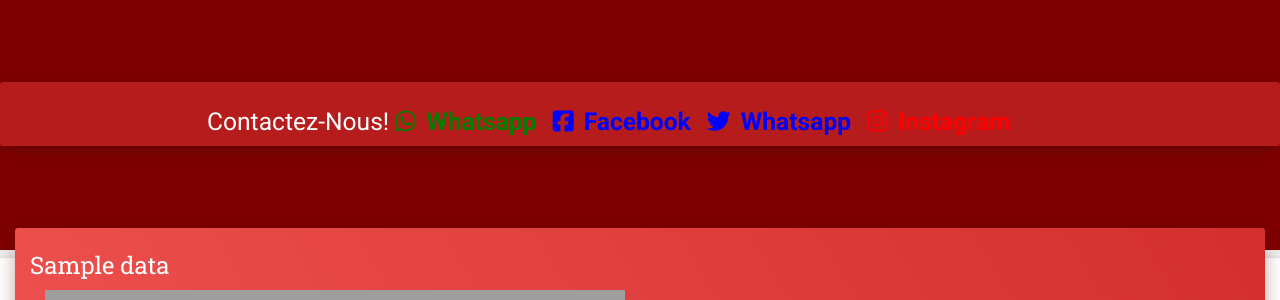
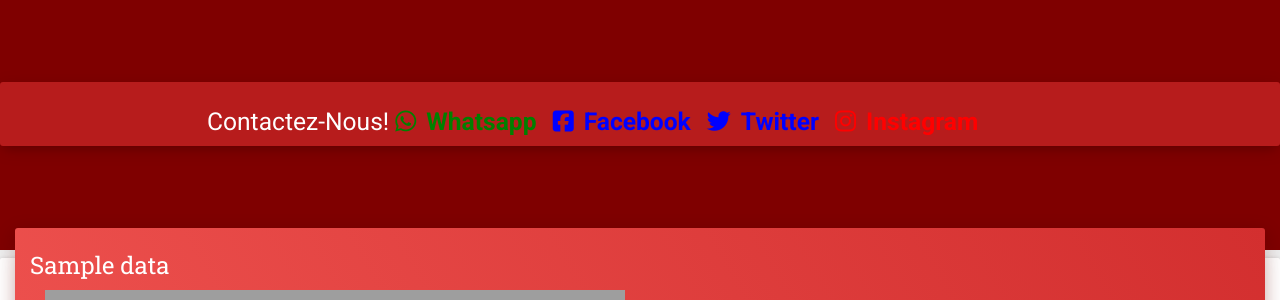
Before and after one commit to geek3000/coronaweb, a Flask app: template templates/pays_page.html in a window 1280 px wide. Shown: the part 634-934 px from the top of the page. Run offline with Flask 2, Linux system fonts and the light colour scheme; the template is opened without the code that fills it: most values are stand-ins (such as "Sample title", 1, 10 or a date in 2020); some libraries are stand-ins or nearby versions; grey boxes are pictures that could not be loaded.

Commit message:
new changes

```diff
--- a/templates/about_page.html
+++ b/templates/about_page.html
@@ -159,7 +159,7 @@
       </div>
     </div>
   </div>
-    <nav class="navbar navbar-light red darken-4 white-text">
+    <nav class="navbar fixed-bottom navbar-light red darken-4 white-text">
         <div class="container">
             <h5 class="nav-text text-center" style="margin-right: 10px;">Contactez-Nous!
                 <a href="https://api.whatsapp.com/send?phone=680714483&text=Salut!%20Je%20voudrais%20vous%20contacter." style="margin-right: 10px;"><b style="color: green; "><i class="fa fa-whatsapp"
--- a/templates/pays_page.html
+++ b/templates/pays_page.html
@@ -210,13 +210,13 @@
     <nav class="navbar fixed-bottom navbar-light red darken-4 white-text">
         <div class="container">
             <h5 class="nav-text text-center" style="margin-right: 10px;">Contactez-Nous!
-                <a href="#" style="margin-right: 10px;"><b style="color: green; "><i class="fa fa-whatsapp"
+                <a href="https://api.whatsapp.com/send?phone=680714483&text=Salut!%20Je%20voudrais%20vous%20contacter." style="margin-right: 10px;"><b style="color: green; "><i class="fa fa-whatsapp"
                             style="margin-right: 10px;"></i>Whatsapp</b></a>
-                <a href="#" style="margin-right: 10px;"><b style="color: blue; "><i class="fa fa-facebook-square"
+                <a href="https://web.facebook.com/jongeek/" style="margin-right: 10px;"><b style="color: blue; "><i class="fa fa-facebook-square"
                             style="margin-right: 10px;"></i>Facebook</b></a>
-                <a href="#" style="margin-right: 10px;"><b style="color: blue; "><i class="fa fa-twitter"
-                            style="margin-right: 10px;"></i>Whatsapp</b></a>
-                <a href="#"><b style="color: red; "><i class="fa fa-instagram"
+                <a href="https://twitter.com/geek30002" style="margin-right: 10px;"><b style="color: blue; "><i class="fa fa-twitter"
+                            style="margin-right: 10px;"></i>Twitter</b></a>
+                <a href="https://www.instagram.com/jonathantchuente/" ><b style="color: red; "><i class="fa fa-instagram"
                             style="margin-right: 10px;"></i>Instagram</b></a>
 
             </h5>
```
